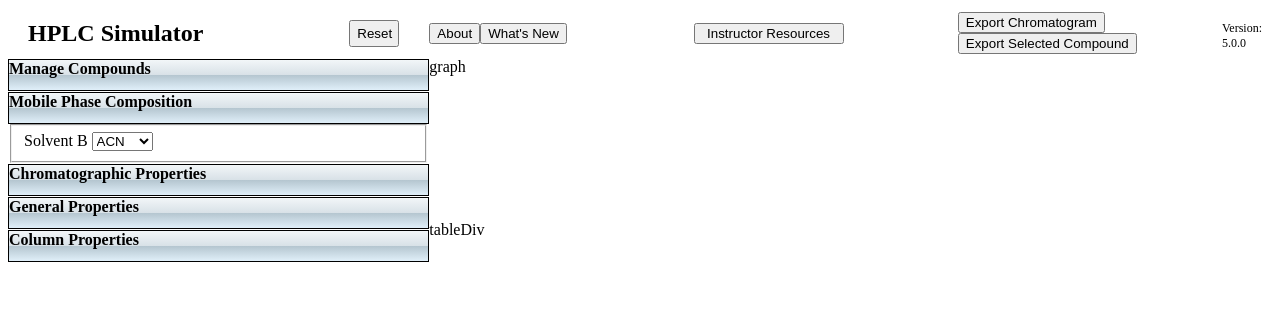
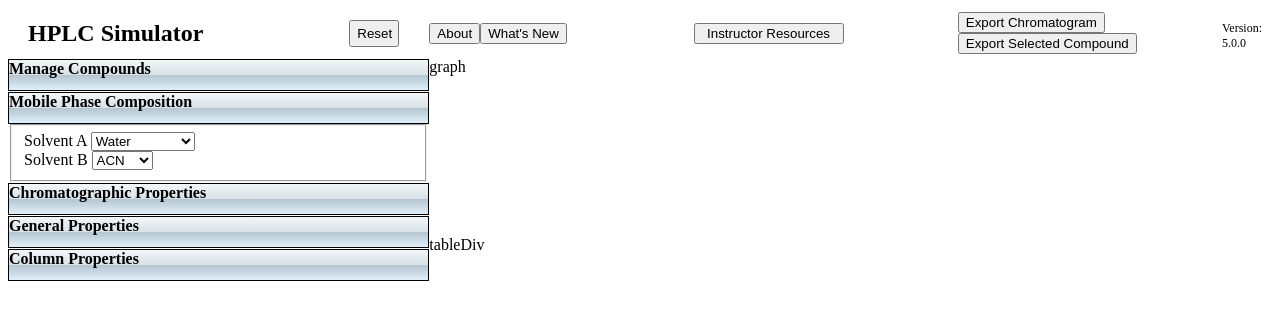
Before and after one commit to stoll-lab-gac/hplcsim, a React (Create React App) app: page / in a window 1280 px wide. Both pictures are taken after a click on the element "Mobile Phase Composition". Shown: the top 320 px of the page. Built offline with nearby package versions, Linux system fonts and the light colour scheme.

Commit message:
Get inputs working

```diff
--- a/src/App.js
+++ b/src/App.js
@@ -4,13 +4,17 @@ import { MenuMobilePhase } from './MenuMobilePhase';
 
 import { useCallback } from 'react';
 
-function App({state, dispatch}) {
+export function App({state, dispatch}) {
 
+  //*
   function handleInputChange(name, value, dimension) {
     console.log(`${name}: ${value}`);
     let updatedCondition = {};
     switch(name) {
       // mobile phase
+      case 'solvent-A':
+        updatedCondition = {mobileA: value};
+        break;
       case 'solvent-B':
         updatedCondition = {mobileType: value};
         break;
@@ -113,8 +117,10 @@ function App({state, dispatch}) {
         <CollapsableDiv title='Mobile Phase Composition'>
           <fieldset>
             <MenuMobilePhase
+              solventAs={['Water','Buffer, 3.2 pH']}
               solventBs={['ACN', 'MeOH']}
-              selectedSolventB={0}
+              selectedSolventA={state.firstDimInputs.mobileA}
+              selectedSolventB={state.firstDimInputs.mobileType}
               onChange={(name, value) => handleInputChange(name, value, 1)}
             />
           </fieldset>
@@ -130,6 +136,6 @@ function App({state, dispatch}) {
       <div id="tableDiv">tableDiv</div>
     </div>
   );
+
+  //*/
 }
-
-export default App;
--- a/src/MenuMobilePhase.js
+++ b/src/MenuMobilePhase.js
@@ -33,7 +33,9 @@ MenuMobilePhase.EVENTS = {
  */
 export function MenuMobilePhase(
   {
+    solventAs,
     solventBs,
+    selectedSolventA,
     selectedSolventB,
     onChange
   }) {
@@ -119,12 +121,24 @@ export function MenuMobilePhase(
   );
   */
 
+  const solventAOptions = solventAs.map((value)=>
+    <option value={value} key={value}>{value}</option>
+  );
+
   const solventBOptions = solventBs.map((value)=>
     <option value={value} key={value}>{value}</option>
   );
 
   return(
     <>
+      <span>Solvent A </span>
+      <select
+        value={solventAs[selectedSolventA]}
+        onChange={(e) => onChange('solvent-A', e.target.value)}
+      >
+        {solventAOptions}
+      </select>
+      <br />
       <span>Solvent B </span>
       <select
         value={solventBs[selectedSolventB]}
--- /dev/null
+++ b/src/Provider.js
@@ -0,0 +1,88 @@
+import { useReducer, useEffect } from 'react';
+import { App } from './App'
+import { Alert } from 'react-st-modal';
+import { version } from '../package.json';
+
+function init(){
+
+  const state = {
+    firstDimInputs: {
+      injectionVolume: 5,     // injection volume (microliters)
+      flowRate: 2.0,          // flow rate (mL/min)
+      mobileA: 'Water',
+      mobileType: 'ACN',      // ACN or MeOH
+      phi0: 0.4,              // initial phi [0-1]
+      useGradient: false,     // to use gradient or not
+      phiFinal: 0.4,          // final phi [0-1]
+      gradientTime: 5.0,      // gradient time (min)
+      deadVolume: 10,         // volume of mobile phase in column (mL)
+      deadTime: 5,            // time for mobile phase to go through column (min)
+      delayTimeToCol: 5,      // time from pump to head of column, aka gradient delay (min)
+      delayTimeFromInj: 0,    // extra-column time (min)
+      delayVolToCol: 200,     // volume from pump to head of column (µL)
+      delayVolFromInj: 0,     // extra-column volume (µL)
+      dphi: 0                 // change in organic, calculated
+    }
+  };
+
+  // get calculated values
+  //const firstCalculated = getCalculatedValues(defaults.firstDimInputs);
+  //const secondCalculated = getCalculatedValues(defaults.secondDimInputs);
+  //const firstConditions = { ...defaults.firstDimInputs, ...firstCalculated };
+  //const secondConditions = { ...defaults.secondDimInputs, ...secondCalculated };
+
+  // if there are other processing to be done merge them here
+  //const updated = {
+  //  ...defaults,
+  //  firstDimInputs: firstConditions,
+  //  secondDimInputs: secondConditions
+  //};
+
+  return state;
+}
+
+function reducer(state, action){
+  switch(action.type){
+    case 'edit-first-inputs': {
+      const newInputs = action.payload;
+      const oldInputs = state.firstDimInputs;
+      const conditions = {...oldInputs, ...newInputs};
+      //const calculated = getCalculatedValues(conditions);
+      //const newConditions = {...conditions, ...calculated};
+      //const heartcuts = getUpdatedHeartcuts(state.heartcuts,
+      //  newConditions.flowRate,
+      //  state.secondDimInputs.injectionVolume,
+      //  state.interfaceConditions.dilutionFactor);
+      return {...state, firstDimInputs: conditions};
+    }
+
+    case 'set-sim-conditions': {
+      const simConditions = action.payload;
+      return {...state, simConditions};
+    }
+
+    case 'reset': {
+      return init();
+    }
+
+    case 'reset-conditions': {
+      const firstDimInputs = init().firstDimInputs;
+      const secondDimInputs = init().secondDimInputs;
+      return {...state, firstDimInputs, secondDimInputs};
+    }
+
+    default:
+      throw Error(`unhandled action type: ${action.type}`);
+  }
+}
+
+export function Provider() {
+  const [state, dispatch] = useReducer(reducer, {}, init);
+
+
+  return (
+    <>
+      <App state={state} dispatch={dispatch} />
+    </>
+  );
+}
--- a/src/index.js
+++ b/src/index.js
@@ -2,6 +2,6 @@ import React from 'react';
 import ReactDOM from 'react-dom';
 
 import './index.css';
-import App from './App';
+import { Provider } from './Provider';
 
-ReactDOM.render(<App />,document.getElementById('root'));
+ReactDOM.render(<Provider />,document.getElementById('root'));
```
